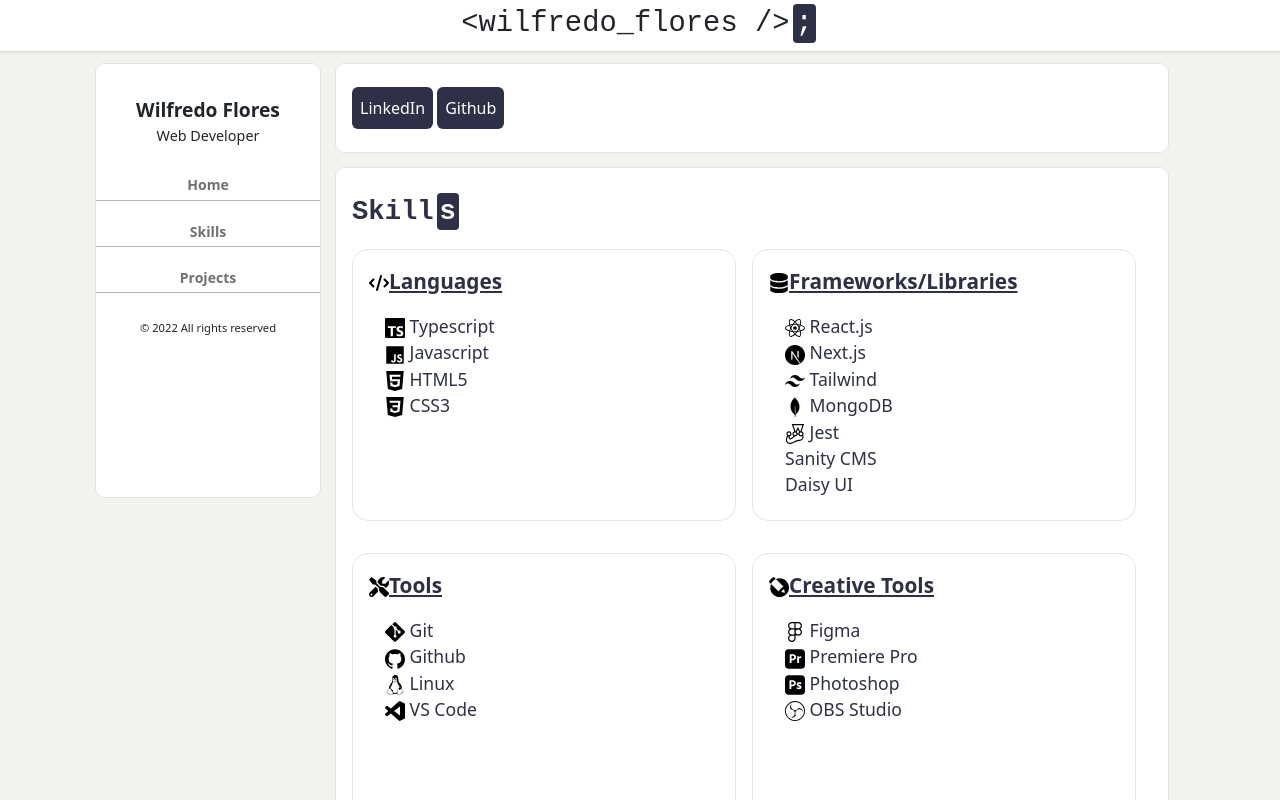
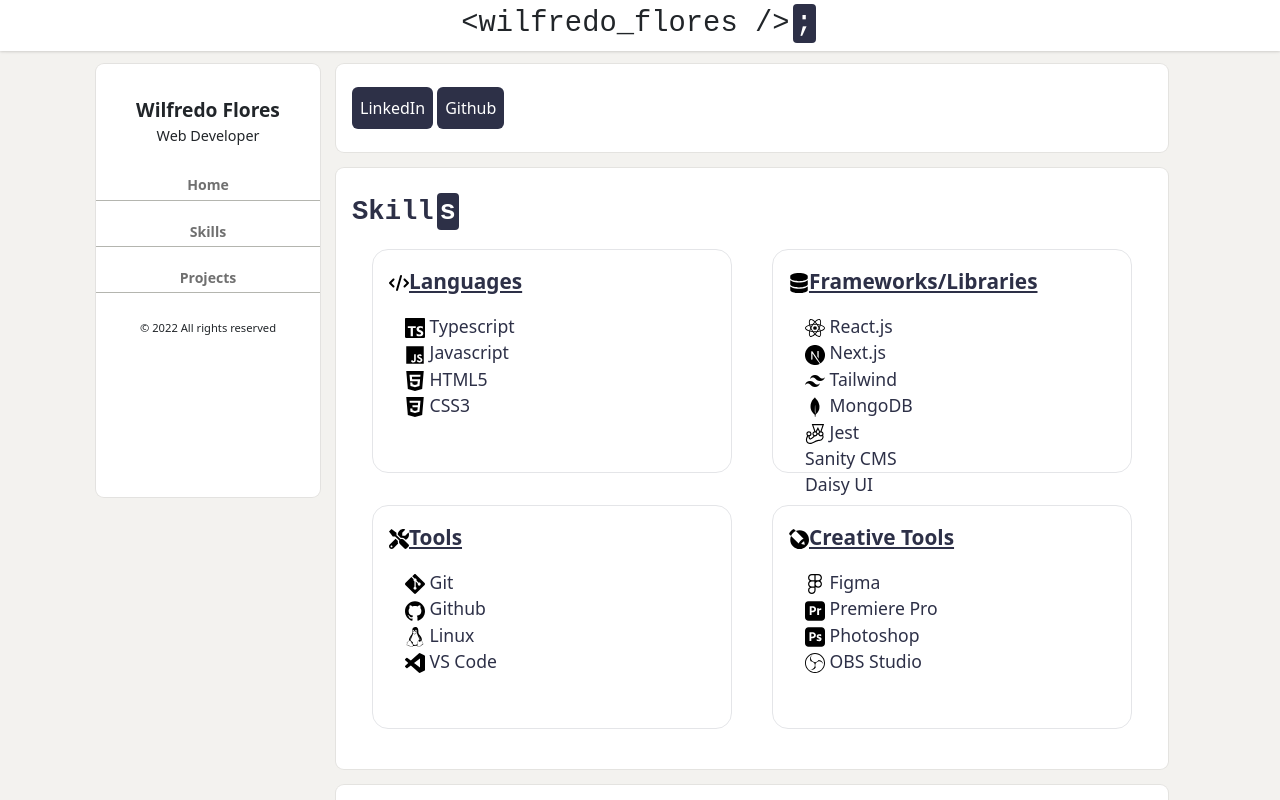
Before and after one commit to wflore19/TOP-portfolio, a React (Create React App) app: page / in a window 1280 px wide. Built offline with nearby package versions, Linux system fonts and the light colour scheme.

Commit message:
Fix margin

```diff
--- a/src/components/Skills/skills.css
+++ b/src/components/Skills/skills.css
@@ -18,22 +18,21 @@
 .skills-array {
 	display: flex;
 	flex-wrap: wrap;
-	justify-content: space-between;
 }
 
 .languages,
 .frameworks-databases,
 .tools,
 .creative-tools {
-	flex: auto;
+	/* flex: auto; */
 	font-family: system-ui, -apple-system, BlinkMacSystemFont, "Segoe UI", Roboto,
 		Oxygen, Ubuntu, Cantarell, "Open Sans", "Helvetica Neue", sans-serif;
 	border: 1px solid #2d304720;
 	border-radius: 1rem;
 	padding: 1rem 2rem;
-	margin: 1rem 1rem 1rem 0;
+	margin: 1rem auto;
 	width: clamp(18rem, 45%, 50vw);
-	height: 17rem;
+	height: 14rem;
 	text-align: left;
 	list-style: none;
 }
```
